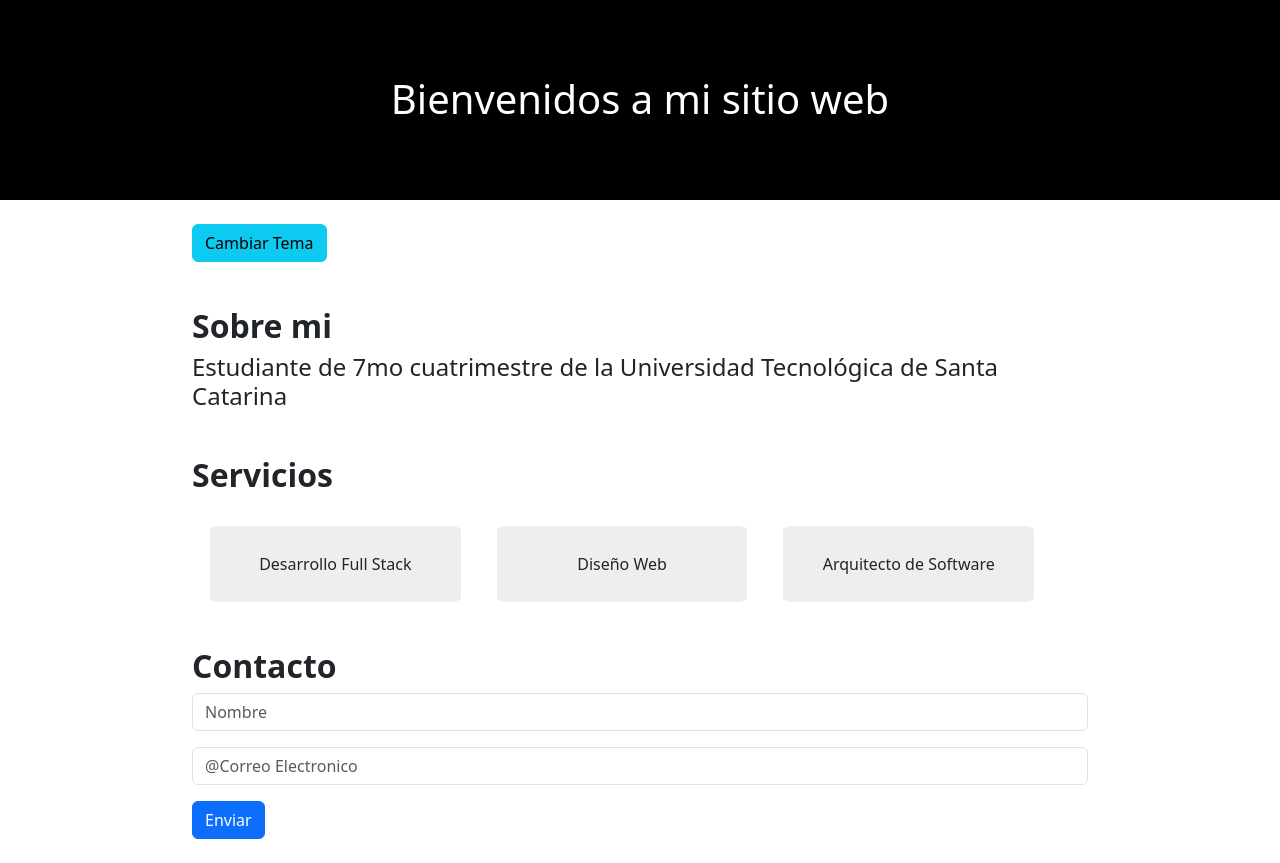
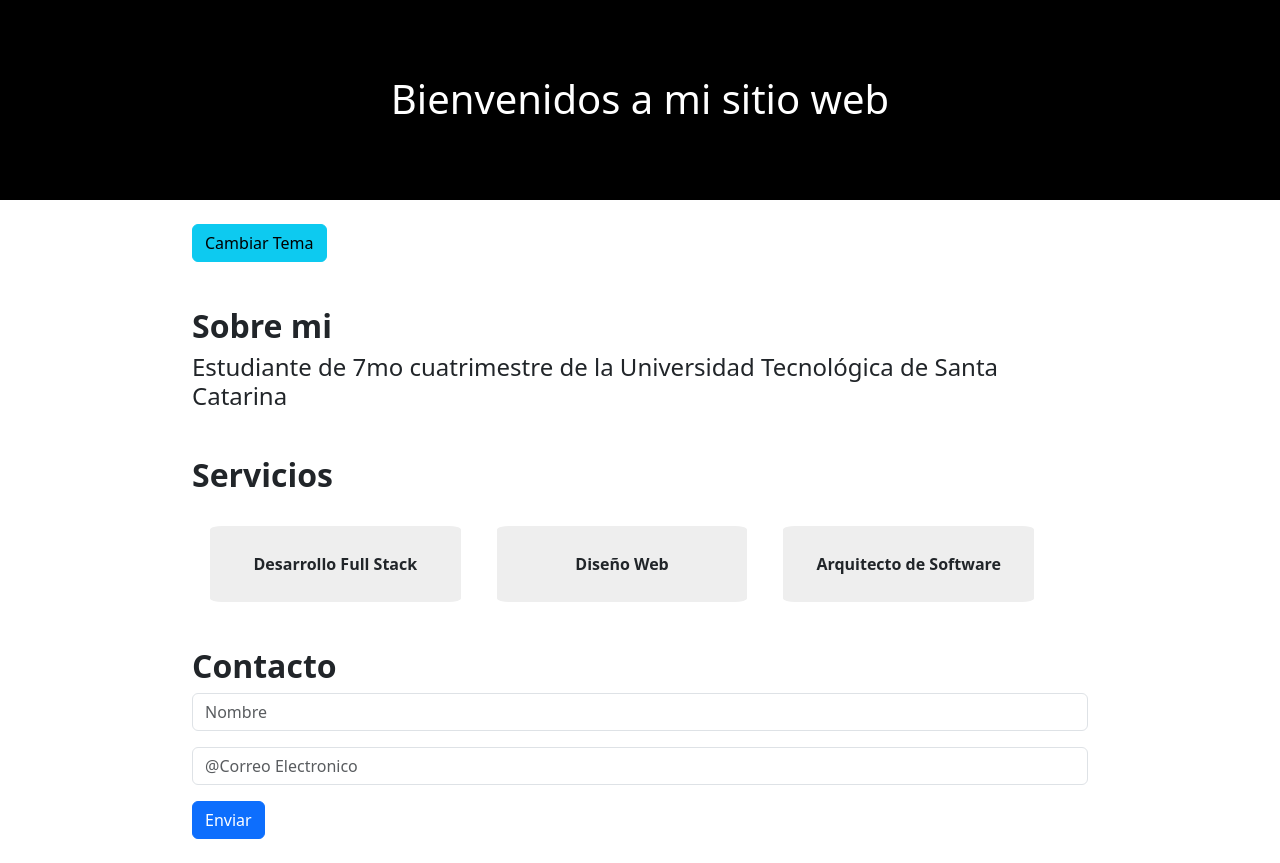
Before and after one commit to Jared1976/p-gina-azure, a plain HTML site: page index.html in a window 1280 px wide. Drawn offline with nearby package versions, Linux system fonts and the light colour scheme.

Commit message:
cambio de fuentes

```diff
--- a/index.html
+++ b/index.html
@@ -31,13 +31,13 @@
     <div class="container text-center">
       <div class="row row-cols-2 row-cols-lg-3 ">
         <div class="col sq">
-          <div class="p-3">Desarrollo Full Stack</div>
+          <div class="p-3 fw-bold">Desarrollo Full Stack</div>
         </div>
         <div class="col sq">
-          <div class="p-3">Diseño Web</div>
+          <div class="p-3 fw-bold">Diseño Web</div>
         </div>
         <div class="col sq">
-          <div class="p-3">Arquitecto de Software</div>
+          <div class="p-3 fw-bold">Arquitecto de Software</div>
         </div>
 
       </div>
```
